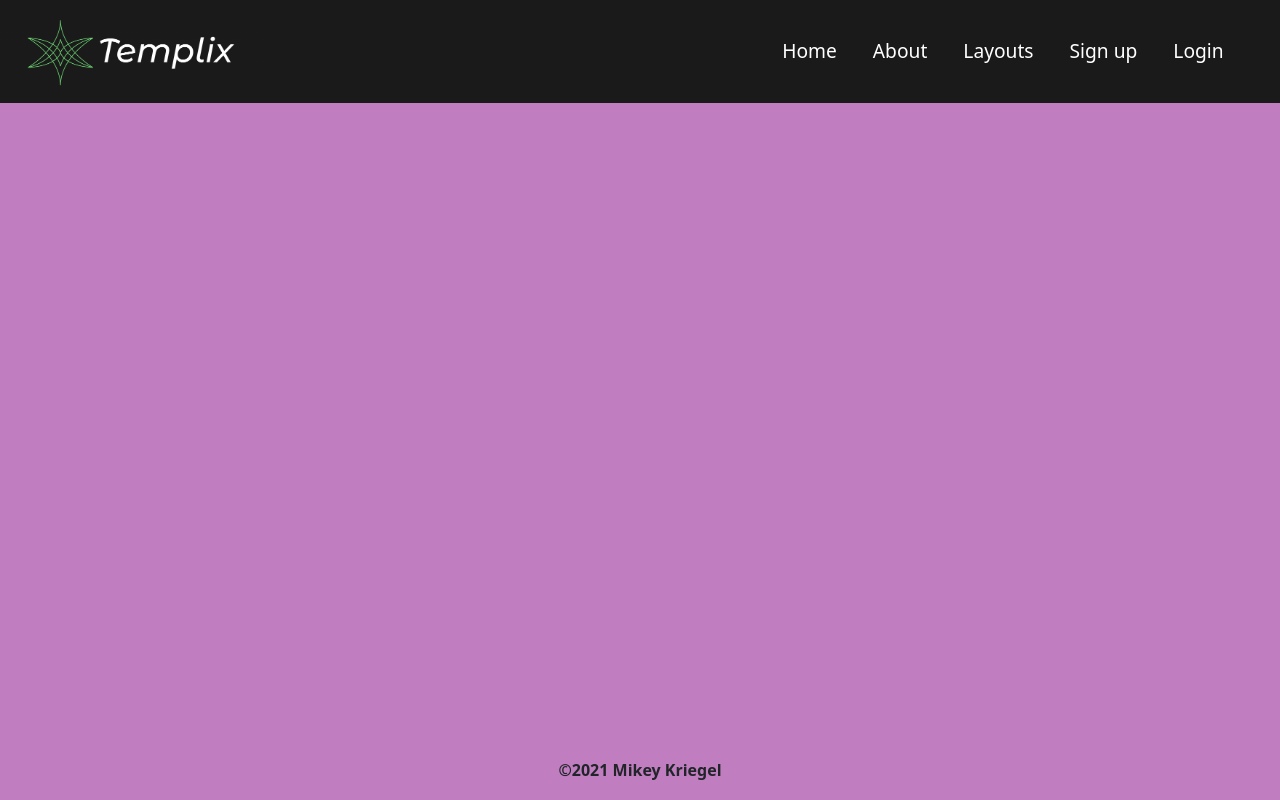
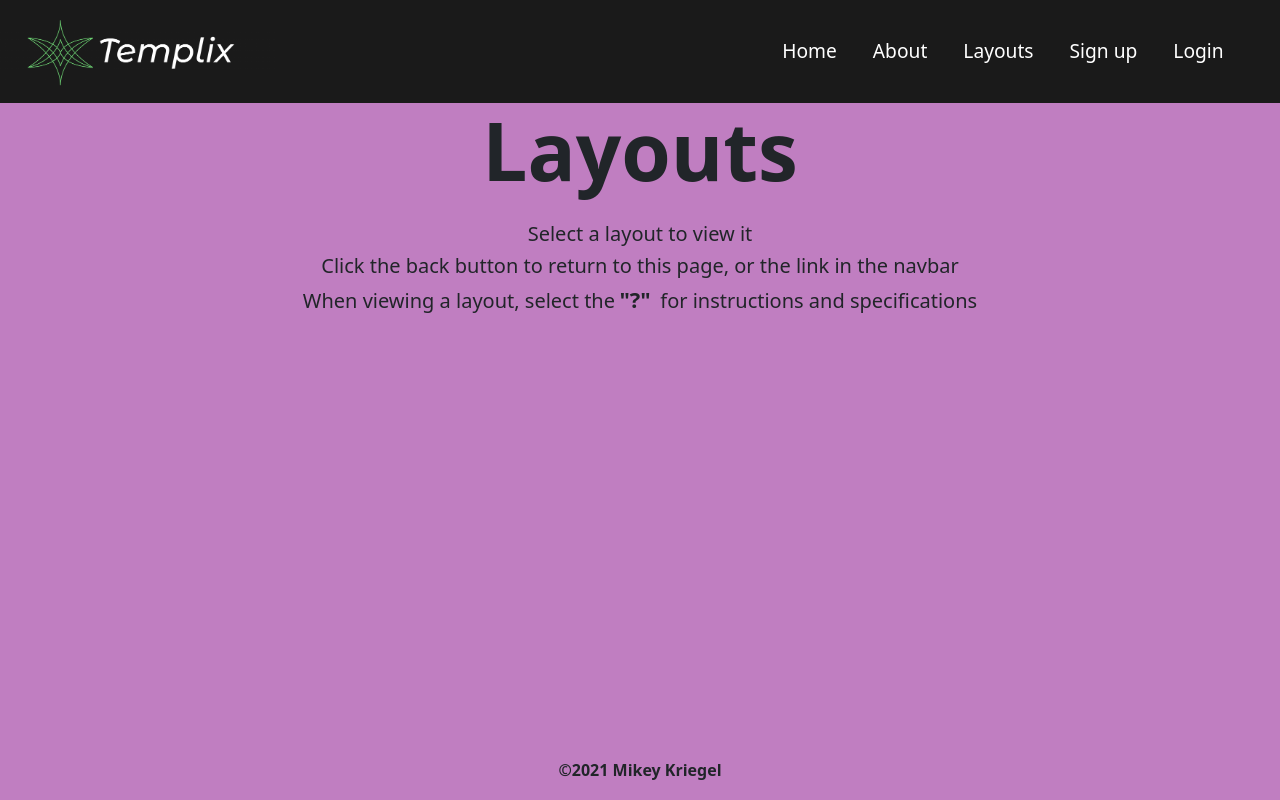
Before and after one commit to mikkrieg/Templix, a React (Create React App) app: page / in a window 1280 px wide. Both pictures are taken after a click on the button "Layouts". Built offline with nearby package versions, Linux system fonts and the light colour scheme.

Commit message:
Add some content and styling to layouts page

```diff
--- a/src/Components/Layouts.js
+++ b/src/Components/Layouts.js
@@ -1,8 +1,21 @@
 import React from 'react';
+import Container from 'react-bootstrap/Container';
+import Row from 'react-bootstrap/Row';
+import Col from 'react-bootstrap/Col';
+import '../Styles/Layout.css';
+
 
 export default function Layouts() {
   return(
     <div className='background background--color-map'>
-      </div>
+      <Container className='layout-container'>
+        <Row>
+          <h1>Layouts</h1>
+          <h5 className="mt-3">Select a layout to view it</h5>
+          <h5>Click the back button to return to this page, or the link in the navbar</h5>
+          <h5>When viewing a layout, select the<span className="mark">"?"</span> for instructions and specifications</h5>
+        </Row>
+      </Container>
+    </div>
   )
 }
--- /dev/null
+++ b/src/Styles/Layout.css
@@ -0,0 +1,10 @@
+.layout-container {
+  padding-top: 8%;
+  text-align: center;
+}
+
+.mark {
+  font-weight: bolder;
+  font-size: 1.1em;
+  background-color: transparent;
+}
```
